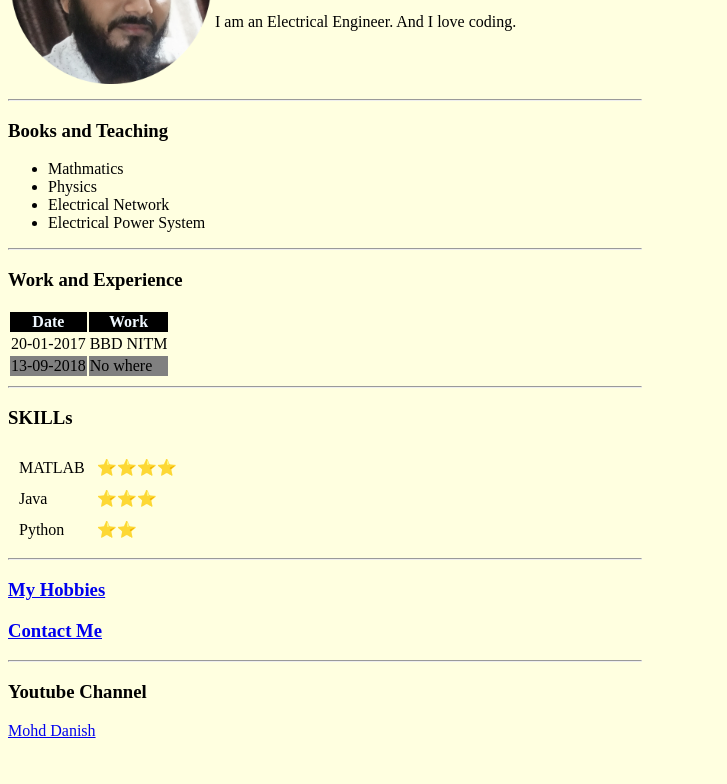
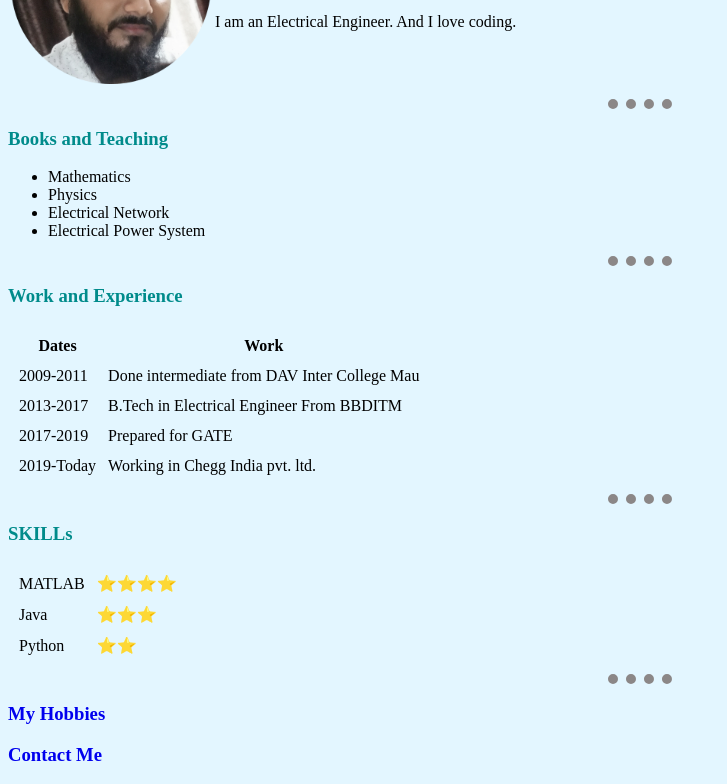
Before and after one commit to mdanish487/cv, a plain HTML site: page index.html in a window 1280 px wide. Shown: the part 127-911 px from the top of the page, without its empty margins (0-727 px from the left). Before the commit the page ends 875 px from the top, so only its background shows below. Drawn offline with Linux system fonts and the light colour scheme.

Commit message:
Updated the main file.

```diff
--- a/index.html
+++ b/index.html
@@ -3,18 +3,7 @@
   <head>
     <meta charset="UTF-8" />
     <title>Danish's Personal Website</title>
-
-<style>
-body{
-background-color:lightyellow;
-}
-hr{
-background-color: white;
-broder-style: dotted;
-width: 50%; text-align: left; margin-left:0
-}
-
-</style>
+    <link rel="stylesheet" href="css/style.css" />
   </head>
   <body>
     <table>
@@ -42,34 +31,43 @@ width: 50%; text-align: left; margin-left:0
     <hr />
     <h3>Books and Teaching</h3>
     <ul>
-      <li>Mathmatics</li>
+      <li>Mathematics</li>
       <li>Physics</li>
       <li>Electrical Network</li>
       <li>Electrical Power System</li>
     </ul>
-   <hr/>
+    <hr />
+
     <h3>Work and Experience</h3>
 
-    <table>
-      <thead style="background-color: black">
-        <tr style="color: aliceblue">
-          <th>Date</th>
+    <table cellspacing="10">
+      <thead>
+        <tr>
+          <th>Dates</th>
           <th>Work</th>
         </tr>
       </thead>
       <tbody>
         <tr>
-          <td>20-01-2017</td>
-          <td>BBD NITM</td>
+          <td>2009-2011</td>
+          <td>Done intermediate from DAV Inter College Mau</td>
         </tr>
-        <tr style="background-color: gray">
-          <td>13-09-2018</td>
-          <td>No where</td>
+        <tr>
+          <td>2013-2017</td>
+          <td>B.Tech in Electrical Engineer From BBDITM</td>
+        </tr>
+        <tr>
+          <td>2017-2019</td>
+          <td>Prepared for GATE</td>
+        </tr>
+        <tr>
+          <td>2019-Today</td>
+          <td>Working in Chegg India pvt. ltd.</td>
         </tr>
       </tbody>
       <tfoot></tfoot>
     </table>
-    <hr/>
+    <hr />
     <h3>SKILLs</h3>
     <table cellspacing="10">
       <tr>
@@ -85,11 +83,8 @@ width: 50%; text-align: left; margin-left:0
         <td>⭐⭐</td>
       </tr>
     </table>
-    <hr/>
-     <h3><a href="hobbies.html">My Hobbies</a></h3>
+    <hr />
+    <h3><a href="hobbies.html">My Hobbies</a></h3>
     <h3><a href="contact-me.html">Contact Me</a></h3>
-    <hr/>
-    <h3> Youtube Channel</h3>
-    <a href="https://www.youtube.com/@mohammaddanish1991">Mohd Danish</a>
   </body>
 </html>
```
